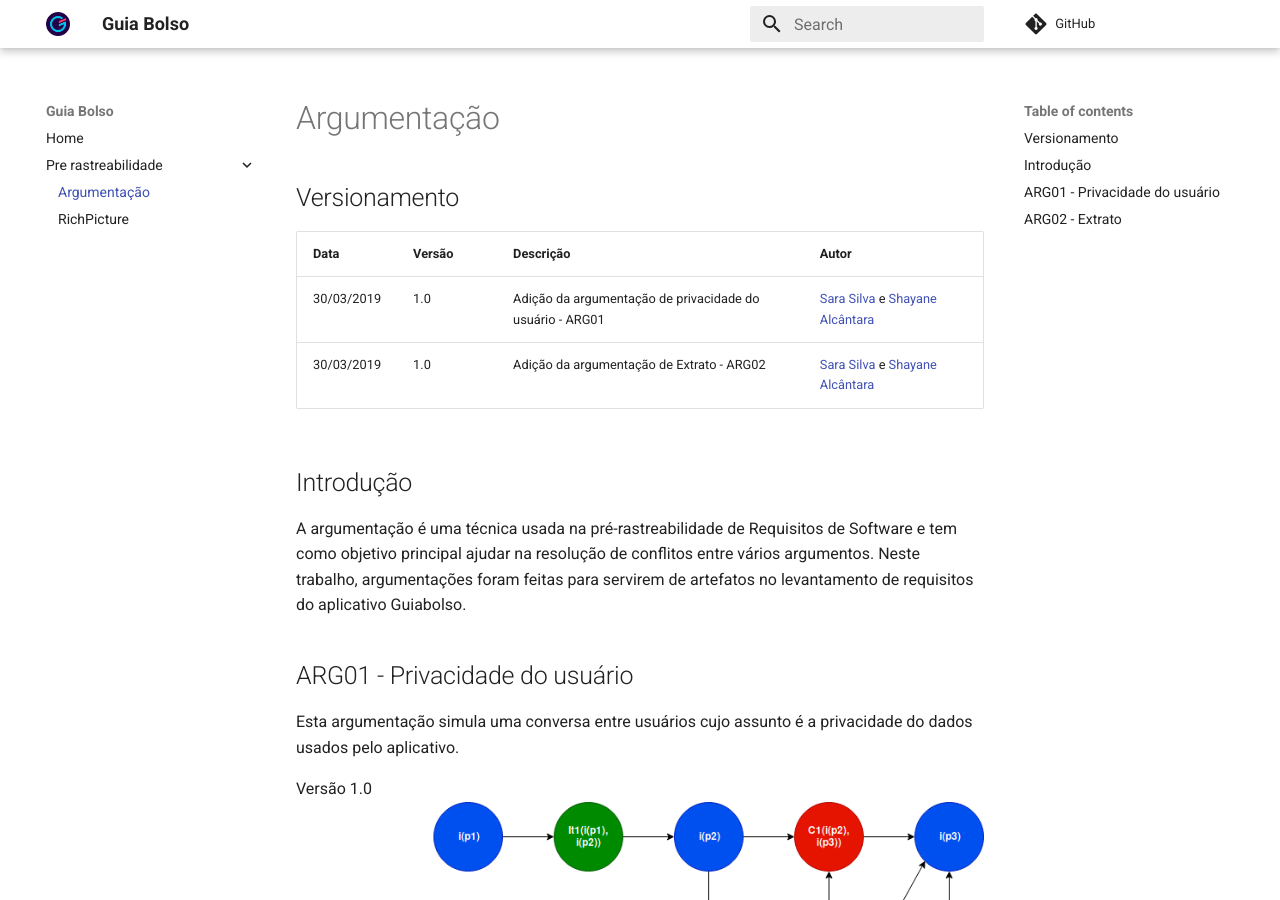
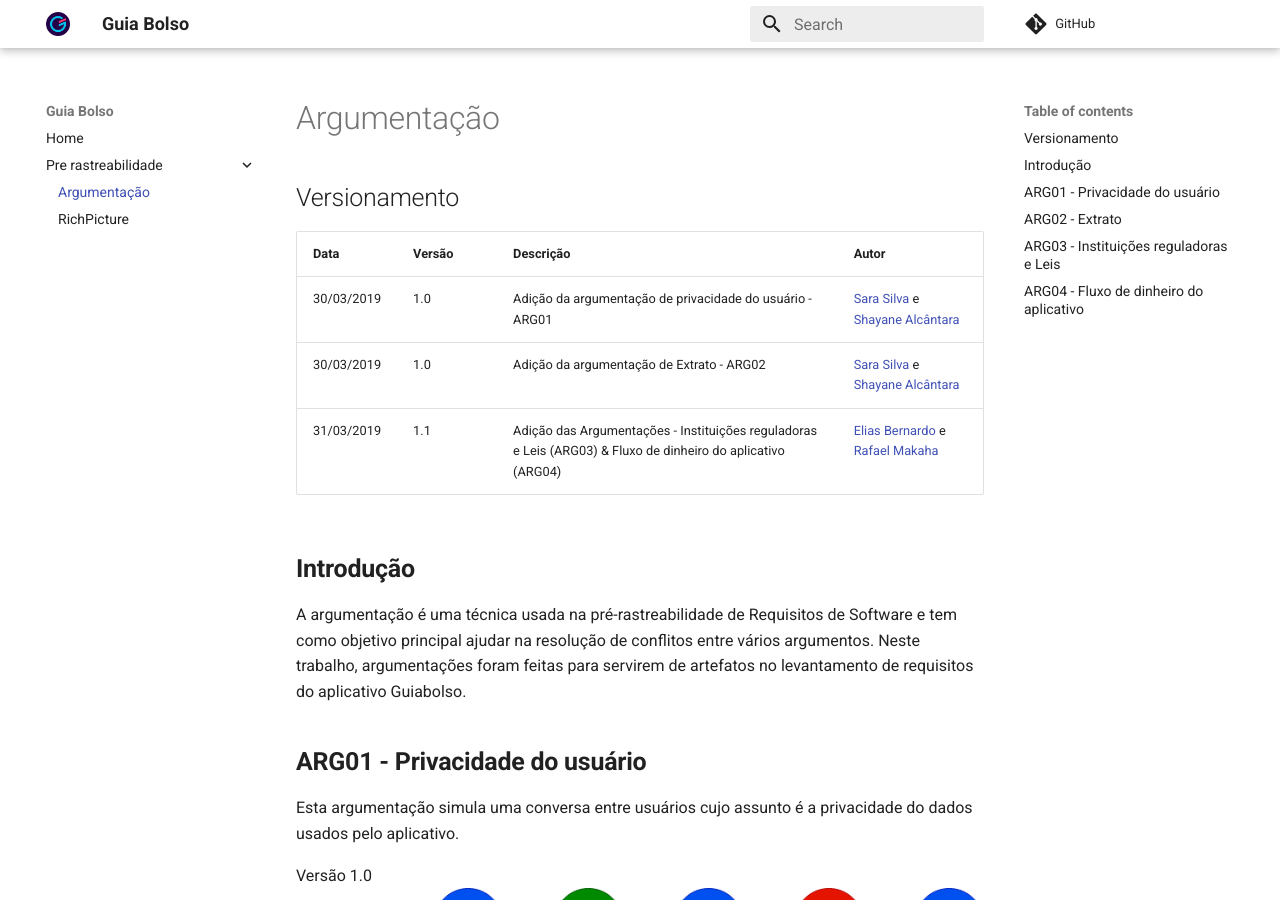
Before and after one commit to fga-disciplinas/2019.1-Guia-Bolso, an MkDocs documentation site: the page built from docs/pre-rastreabilidade/Argumentação.md, in a window 1280 px wide and 900 px high. Built offline with MkDocs 1.6.1 and Material for MkDocs 9.7.7, drawn with Linux system fonts in a browser that asks for light colours; comment, search, counter and statistics services are not loaded; some of the changed text lies outside the part shown.

Commit message:
Adição das Argumentações - Instituições reguladoras e Leis (ARG03) & Fluxo de dinheiro do aplicativo (ARG04)
Correções nos nomes dos arquivos

Co-authored-by: Rafael Makahe <rafael.makaha@gmail.com>

```diff
--- a/docs/pre-rastreabilidade/Argumentação.md
+++ b/docs/pre-rastreabilidade/Argumentação.md
@@ -4,18 +4,32 @@
 |--|--|--|--|
 | 30/03/2019 | 1.0 | Adição da argumentação de privacidade do usuário - ARG01| [Sara Silva](https://github.com/silvasara) e [Shayane Alcântara](https://github.com/shayanealcantara) |
 | 30/03/2019 | 1.0 | Adição da argumentação de Extrato - ARG02| [Sara Silva](https://github.com/silvasara) e [Shayane Alcântara](https://github.com/shayanealcantara) |
+| 31/03/2019 | 1.1 | Adição das Argumentações - Instituições reguladoras e Leis (ARG03) & Fluxo de dinheiro do aplicativo (ARG04) | [Elias Bernardo](https://github.com/silvasara) e [Rafael Makaha](https://github.com/rafaelmakaha) |
 
-## Introdução
+## **Introdução**
 A argumentação é uma técnica usada na pré-rastreabilidade de Requisitos de Software e tem como objetivo principal ajudar na resolução de conflitos entre vários argumentos. Neste trabalho, argumentações foram feitas para servirem de artefatos no levantamento de requisitos do aplicativo Guiabolso.
 
-## ARG01 - Privacidade do usuário
+## **ARG01 - Privacidade do usuário**
 Esta argumentação simula uma conversa entre usuários cujo assunto é a privacidade do dados usados pelo aplicativo.
 
 Versão 1.0
-![ARG01](./../img/Argumentação - Privacidade.png)
+[ ![ARG01](./../img/argumentacao_privacidade.png) ](./../img/argumentacao_privacidade.png)
 
-## ARG02 - Extrato
+## **ARG02 - Extrato**
 Esta argumentação simula uma conversa entre usuários cujo assunto são as funcionalidade da página de Extrato.
 
 Versão 1.0
-![ARG02](./../img/Argumentação - Extrato.png)
+[ ![ARG02](./../img/argumentacao_privacidade.png)](./../img/argumentacao_extrato.png)
+
+
+## **ARG03 - Instituições reguladoras e Leis**
+Esta argumentação simula as preocupações do aplicativo com as leis e normas de instituições reguladoras.
+
+Versão 1.0
+[ ![ARG03](./../img/argumentacao_instituicoes.jpeg)](./../img/argumentacao_instituicoes.jpeg)
+
+## **ARG04 - Fluxo de dinheiro do aplicativo**
+Esta argumentação simula o fluxo de dinheiro do aplicativo.
+
+Versão 1.0
+[ ![ARG04](./../img/argumentacao_fluxo_de_dinheiro.jpeg)](./../img/argumentacao_fluxo_de_dinheiro.jpeg)
```
Also changed, not shown: docs/pre-rastreabilidade/RichPicture.md (+1 -1 lines), docs/img/argumentacao_extrato.png (renamed from docs/img/Argumentação - Extrato.png), docs/img/argumentacao_fluxo_de_dinheiro.jpeg (added), docs/img/argumentacao_instituicoes.jpeg (added), docs/img/argumentacao_privacidade.png (renamed from docs/img/Argumentação - Privacidade.png).
